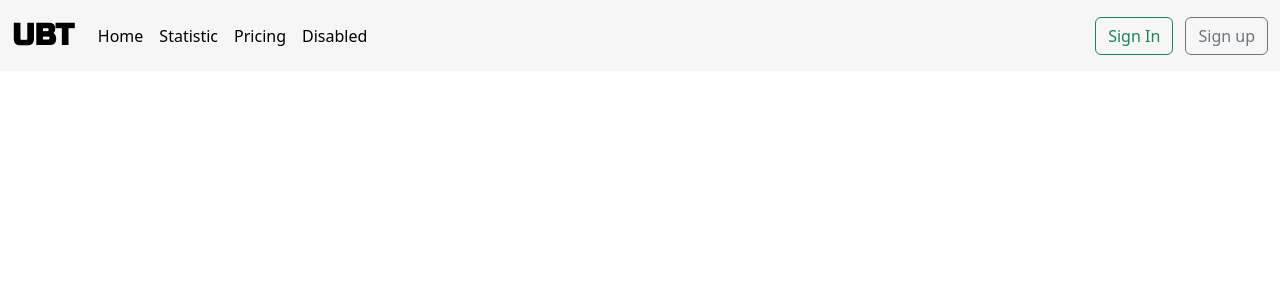
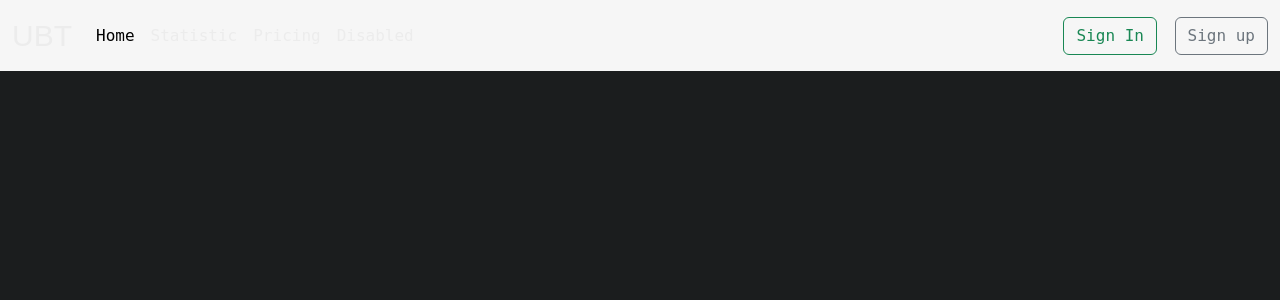
Before and after one commit to berestianyi/utility-bill-tracker, a Django app: template templates/base.html in a window 1280 px wide. Shown: the top 300 px of the page. Run offline with Django 5.2, Linux system fonts and the light colour scheme; the template is opened without the code that fills it, so the values that code supplies are empty; parts of the project's set-up code (start-up, migrations or seed data) failed here and were passed over; some libraries are stand-ins or nearby versions.

Commit message:
added new fonts and navbar-toggler-icon design

```diff
--- a/bills/static/bills/css/base.css
+++ b/bills/static/bills/css/base.css
@@ -1,13 +1,21 @@
-@font-face {
-  font-family:'RussoOne';
-  src: url("/bills/static/bills/fonts/RussoOne-Regular.ttf");
+body {
+  background-color: #1b1d1e;
+  font-family: "Kode Mono", monospace;
+  font-optical-sizing: auto;
+  font-weight: 400;
+  font-style: normal;
 }
 
 .navbar-brand {
-  font-family: 'RussoOne', sans-serif;
-  font-weight: bolder;
+  font-family: "Archivo Black", sans-serif;
+  font-weight: 400;
+  font-style: normal;
   font-size: 30px;
-  color: #000000;
+  color: #ececec;
+}
+
+.navbar-toggler {
+  border-color: #ececec;
 }
 
 .navbar-brand:hover {
@@ -16,7 +24,7 @@
 
 .navbar-scroll .nav-link,
 .navbar-scroll .fa-bars {
-  color: #000000;
+  color: #ececec;
 }
 
 .navbar-scrolled .nav-link,
```
Also changed, not shown: other parts of bills/static/bills/css/base.css (+52 -1 lines).
